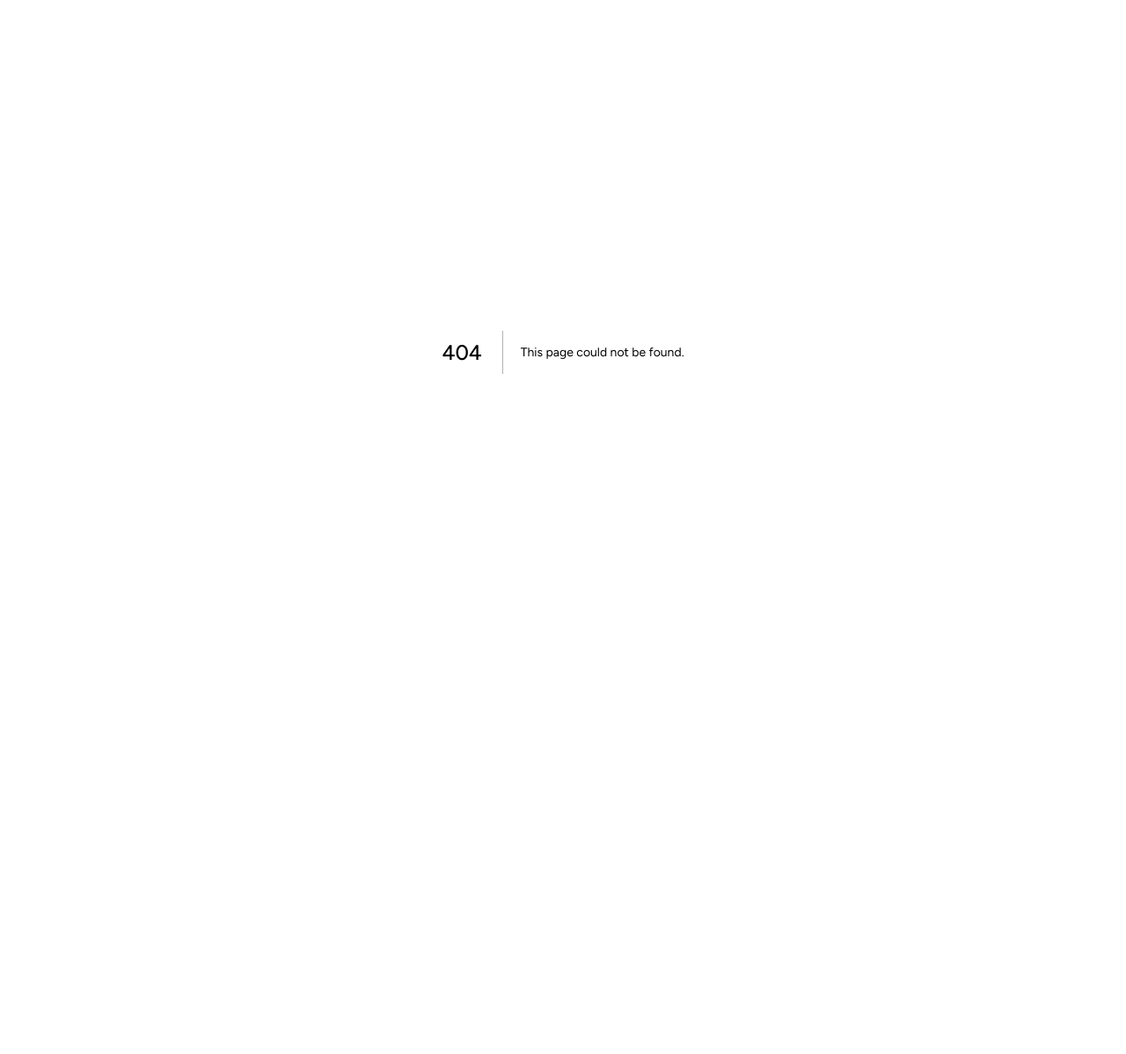
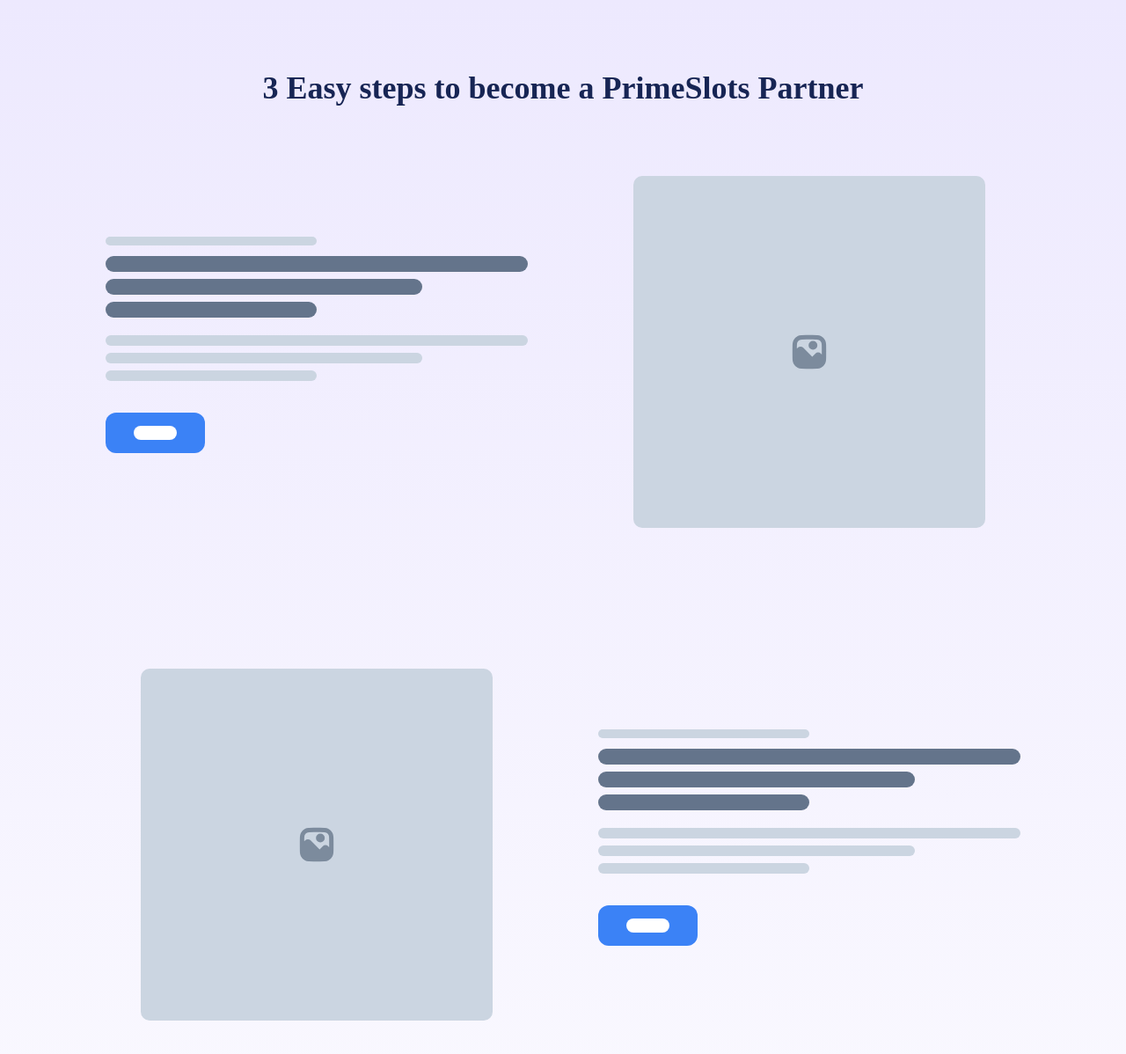
Before and after one commit to Ashu123falle/PrimeSlots, a Next.js app: page /Partner/EasyStepsSection in a window 1280 px wide. Before the commit this address had no page. Shown: the top 1198 px of the page at 88% size. Before the commit the page ends 800 px from the top, so only its background shows below. Built offline with nearby package versions, Linux system fonts and the light colour scheme.

Commit message:
Partner page is done

```diff
--- a/pages/PartnerPage/EasyStepsSection/index.js
+++ b/pages/Partner/EasyStepsSection/index.js
@@ -3,8 +3,9 @@
         <div class="w-full p-3 md:p-20 md:pb-0 flex flex-col justify-center items-center bg-gradient-to-b from-violet-100 to-white">
             <h1 className="text-blue-950 text-xl md:text-3xl lg:text-4xl font-semibold font-['Playfair'] text-center ">3 Easy steps to become a PrimeSlots Partner</h1>
             <div className="my-10 md:my-20 w-full flex flex-col md:flex-row justify-between items-center">
-                <div className="w-full md:w-1/2 flex flex-col justify-center items-start p-3 md:p-10">
-                    <div class="w-1/2 my-3 h-1.5 md:h-2.5 bg-slate-300 rounded-[50px]"></div>                        <div class="w-full mb-2 h-[10px] md:h-[18px] bg-slate-500 rounded-[50px]"></div>
+                <div className="w-full order-2 md:order-1 md:w-1/2 flex flex-col justify-center items-start p-3 md:p-10">
+                    <div class="w-1/2 my-3 h-1.5 md:h-2.5 bg-slate-300 rounded-[50px]"></div>
+                    <div class="w-full mb-2 h-[10px] md:h-[18px] bg-slate-500 rounded-[50px]"></div>
                     <div class="w-3/4 mb-2 h-[10px] md:h-[18px] bg-slate-500 rounded-[50px]"></div>
                     <div class="w-1/2 mb-5 h-[10px] md:h-[18px] bg-slate-500 rounded-[50px]"></div>
                     <div class="w-full h-2 md:h-3 mb-2 bg-slate-300 rounded-[50px]"></div>
@@ -16,7 +17,7 @@
                     </div>
                 </div>
 
-                <div className="w-full md:w-1/2 text-center">
+                <div className="w-full order-1 md:order-2 md:w-1/2 text-center">
                     <div class="w-3/4  h-[200px]  md:w-[330px] lg:w-[400px] md:h-[400px] bg-slate-300 rounded-[10px] justify-center items-center inline-flex">
                         <svg xmlns="http://www.w3.org/2000/svg" width="40" height="40" viewBox="0 0 40 40" fill="none">
                         <path d="M20.0001 12.5C20.0001 10.1988 21.8656 8.33329 24.1667 8.33329C26.4679 8.33329 28.3334 10.1988 28.3334 12.5C28.3334 14.8011 26.4679 16.6666 24.1667 16.6666C21.8656 16.6666 20.0001 14.8011 20.0001 12.5Z" fill="#7C8B9D"/>
@@ -30,7 +31,7 @@
                 </div>
 
                 <div className="my-10 md:my-20 w-full flex flex-col md:flex-row justify-between items-center">
-                    <div className="order-1 md:order-2 w-full md:w-1/2 flex flex-col justify-center items-start p-3 md:p-10">
+                    <div className="order-2 md:order-2 w-full md:w-1/2 flex flex-col justify-center items-start p-3 md:p-10">
                     <div class="w-1/2 my-3 h-1.5 md:h-2.5 bg-slate-300 rounded-[50px]"></div>
                     <div class="w-full mb-2 h-[10px] md:h-[18px] bg-slate-500 rounded-[50px]"></div>
                     <div class="w-3/4 mb-2 h-[10px] md:h-[18px] bg-slate-500 rounded-[50px]"></div>
@@ -43,7 +44,7 @@
                     </div>
                 </div>
 
-                    <div className="order-2 md:order-1 w-full md:w-1/2 text-center">
+                    <div className="order-1 md:order-1 w-full md:w-1/2 text-center">
                         <div class="w-3/4 h-[200px]  md:w-[330px] lg:w-[400px] md:h-[400px] bg-slate-300 rounded-[10px] justify-center items-center inline-flex">
                             <svg xmlns="http://www.w3.org/2000/svg" width="40" height="40" viewBox="0 0 40 40" fill="none">
                                 <path d="M20.0001 12.5C20.0001 10.1988 21.8656 8.33329 24.1667 8.33329C26.4679 8.33329 28.3334 10.1988 28.3334 12.5C28.3334 14.8011 26.4679 16.6666 24.1667 16.6666C21.8656 16.6666 20.0001 14.8011 20.0001 12.5Z" fill="#7C8B9D"/>
@@ -57,7 +58,7 @@
                 </div>
 
                 <div className="my-10 md:my-20 w-full flex flex-col md:flex-row justify-between items-center">
-                    <div className="w-full md:w-1/2 flex flex-col justify-center items-start p-3 md:p-10">
+                    <div className="order-2 md:order-1 w-full md:w-1/2 flex flex-col justify-center items-start p-3 md:p-10">
                         <div class="w-1/2 my-3 h-1.5 md:h-2.5 bg-slate-300 rounded-[50px]"></div>
                         <div class="w-full mb-2 h-[10px] md:h-[18px] bg-slate-500 rounded-[50px]"></div>
                         <div class="w-3/4 mb-2 h-[10px] md:h-[18px] bg-slate-500 rounded-[50px]"></div>
@@ -71,7 +72,7 @@
                         </div>
                     </div>
 
-                    <div className="w-full md:w-1/2 text-center">
+                    <div className="order-1 md:order-2 w-full md:w-1/2 text-center">
                         <div class="w-3/4 h-[200px]  md:w-[330px] lg:w-[400px] md:h-[400px] bg-slate-300 rounded-[10px] justify-center items-center inline-flex">
                             <svg xmlns="http://www.w3.org/2000/svg" width="40" height="40" viewBox="0 0 40 40" fill="none">
                             <path d="M20.0001 12.5C20.0001 10.1988 21.8656 8.33329 24.1667 8.33329C26.4679 8.33329 28.3334 10.1988 28.3334 12.5C28.3334 14.8011 26.4679 16.6666 24.1667 16.6666C21.8656 16.6666 20.0001 14.8011 20.0001 12.5Z" fill="#7C8B9D"/>
--- a/pages/Partner/index.js
+++ b/pages/Partner/index.js
@@ -1,19 +1,18 @@
 import PerksComponent from "@/Components/Perks";
 import PerksHeader from "@/Components/PerksHeader";
-import Navbar from "@/Components/Navbar";
-import StayLoop from "../LandingPage/StayLoop";
+import StayLoop from "@/Components/StayLoop";
+import EasyStepsSection from "@/pages/Partner/EasyStepsSection";
+import ReadyToConnect from "@/pages/Partner/ReadyToConnect";
+
 const Partner=()=>{
     return(
-        <div>
-        <div className='bg-cover bg-center  h-[320px] ' style={{ backgroundImage: "url('https://s3-alpha-sig.figma.com/img/8361/dc28/d4780ff4f4143e28302cc03f7a231643?Expires=1704672000&Signature=Xz6BeRagExtpnmtcKTEKZ90M7Z8CPeuMf3G~dJ~3WILoceH79CufiXkqsWCa-HXVhiHOfCtnzuequs1UiuYMlQ4juPiF-qW0odF5s5M5QoNGsL6TMiCmbrGHiFMO5Zhryx5nOzJeJJjVEYq3RGCfaSaXO~W-9eNmKcYxNWUmWEZKiCPomDw9-wjM86SK9CwU1904tjGQTBRS8tYc3XFhoCnY2iIu27LEIe67pWncsinHx1JyBn9VSBQVH5K1A~vDfZWDKdV46Otcdo-WQakXuV67xHpqYP0AjgPZ-rDYl6t76XqMtWOSom6oGrlfAsocG2JeWu9bGItHkzFCMk8quA__&Key-Pair-Id=APKAQ4GOSFWCVNEHN3O4')" }}>
-            <PerksHeader/>
-            <PerksComponent/>
-            <div className="mt-32">
-            <StayLoop/>
-        </div>
-        </div>
-        </div>
-
+            <div className='bg-cover bg-center  h-[320px] ' style={{ backgroundImage: "url('https://s3-alpha-sig.figma.com/img/8361/dc28/d4780ff4f4143e28302cc03f7a231643?Expires=1704672000&Signature=Xz6BeRagExtpnmtcKTEKZ90M7Z8CPeuMf3G~dJ~3WILoceH79CufiXkqsWCa-HXVhiHOfCtnzuequs1UiuYMlQ4juPiF-qW0odF5s5M5QoNGsL6TMiCmbrGHiFMO5Zhryx5nOzJeJJjVEYq3RGCfaSaXO~W-9eNmKcYxNWUmWEZKiCPomDw9-wjM86SK9CwU1904tjGQTBRS8tYc3XFhoCnY2iIu27LEIe67pWncsinHx1JyBn9VSBQVH5K1A~vDfZWDKdV46Otcdo-WQakXuV67xHpqYP0AjgPZ-rDYl6t76XqMtWOSom6oGrlfAsocG2JeWu9bGItHkzFCMk8quA__&Key-Pair-Id=APKAQ4GOSFWCVNEHN3O4')" }}>
+                <PerksHeader/>
+                <PerksComponent/>
+                <EasyStepsSection />
+                <ReadyToConnect />
+                <StayLoop />
+            </div>
     );
 }
 
--- a/pages/PartnerPage/index.js
+++ /dev/null
@@ -1,16 +0,0 @@
-
-import StayLoop from "../LandingPage/StayLoop"
-import EasyStepsSection from "@/pages/PartnerPage/EasyStepsSection"
-import ReadyToConnect from "@/pages/PartnerPage/ReadyToConnect"
-
-const PartnerPage = () => {
-    return (
-        <>
-            <EasyStepsSection />
-            <ReadyToConnect />
-            <StayLoop />
-        </>
-    )
-}
-
-export default PartnerPage
```
Also changed, not shown: pages/Partner/ReadyToConnect/index.js (renamed from pages/PartnerPage/ReadyToConnect/index.js), 1 other file (tests, documents, lock files or other folders).
